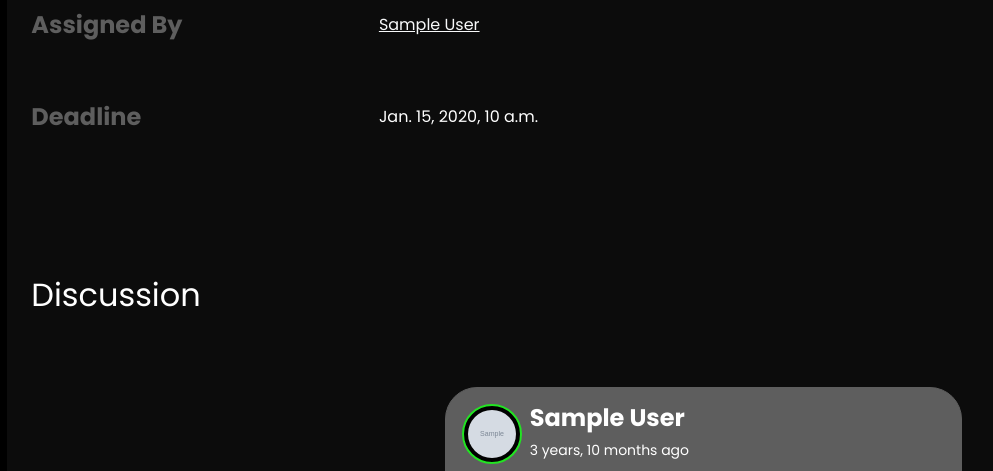
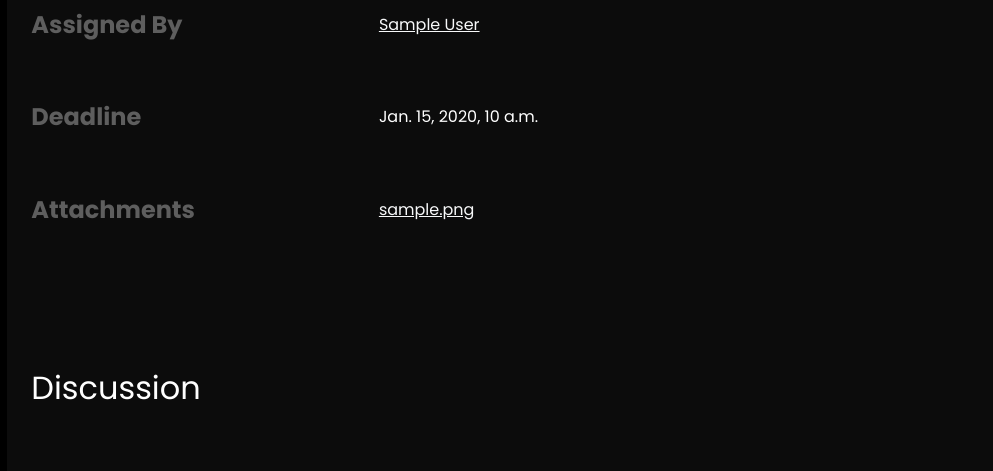
Before and after one commit to Dancko/effectiff, a Django app: page /task/00000000-0000-0000-0000-000000000001/ in a window 1280 px wide. Shown: the part 654-1125 px from the top of the page, without its empty margins (206-1199 px from the left). Run offline with Django 4.2, Linux system fonts and the light colour scheme; a user stored in the database is signed in; tables that the repository leaves empty hold one stand-in row (values such as "Sample post"); grey boxes marked "Sample" are stand-in pictures; parts of the project's set-up code (start-up, migrations or seed data) failed here and were passed over; some libraries are stand-ins or nearby versions.

Commit message:
Added attachments to TaskDetailPage

```diff
--- a/app/tasks/views.py
+++ b/app/tasks/views.py
@@ -64,6 +64,9 @@ def taskDetailPage(request, pk):
     else:
         task = Task.objects.select_related("assigned_to").get(uuid=pk)
 
+    attachments = TaskFile.objects.filter(task=task)
+    print(attachments[0].file.name)
+    print(attachments[0].file.url)
     task.is_outdated()
     form = CommentForm()
     if request.user == task.project.owner or task.assigned_to == request.user:
@@ -77,6 +80,7 @@ def taskDetailPage(request, pk):
                 return redirect("task_detail", pk=pk)
     context = {
         "task": task,
+        "attachments": attachments,
         "comments": comments,
         "form": form,
         "statuses": statuses,
--- a/app/templates/tasks/task.html
+++ b/app/templates/tasks/task.html
@@ -143,6 +143,21 @@
             </ul>
           </div>
         </div>
+        <div class="row my-5">
+          <div class="col-lg-4">
+            <h4 class="fw-bold text-primary">Attachments</h4>
+          </div>
+          <div class="col-lg-8">
+            <ul class="list-unstyled">
+
+              {% for attachment in attachments %}
+              <a href="{{ attachment.file.url }}"><li class="list-item">{{ attachment.file.name }}</li></a>
+              {% endfor %}
+
+
+            </ul>
+          </div>
+        </div>
         <h2 class="mb-5 mt-7">Discussion</h2>
       </div>
 
```
Also changed, not shown: app/static/images/tasks_attachments/Nitro_Wallpaper_05_3840x2400.jpg (added).
